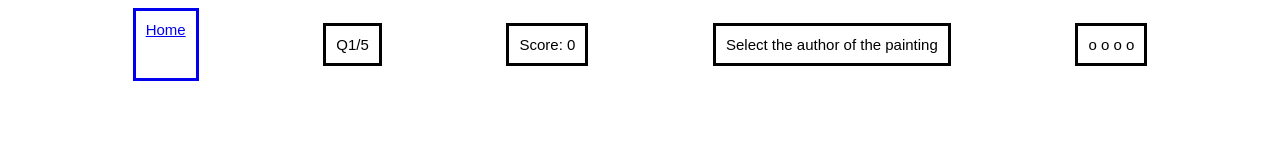
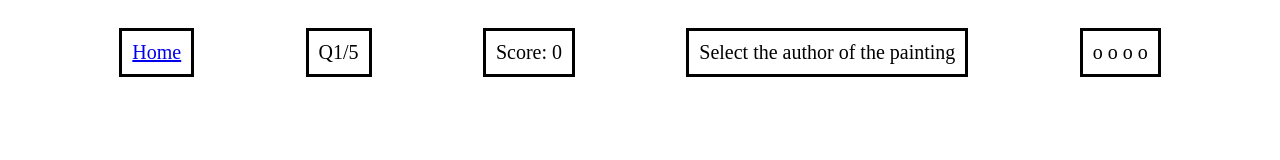
Before and after one commit to anthonychan1211/Lap-1-project-quiz, a plain HTML site: page client/QuestionPage/quesPage.html in a window 1280 px wide. Drawn offline with Linux system fonts and the light colour scheme; no server answers.

Commit message:
css changes

```diff
--- a/client/QuestionPage/quesPage.css
+++ b/client/QuestionPage/quesPage.css
@@ -1,13 +1,13 @@
 body {
   text-align: center;
-  font-size: 15px;
+  font-size: 20px;
   display: flex;
   flex-direction: column;
   justify-content: center;
+  font-family:'Times New Roman', Times, serif;
 }
-.topBar p, a {
+.topBar p {
   padding: 10px;
-  font-family: Arial, Helvetica, sans-serif;
   border-style: solid;
 }
 .topBar {
@@ -15,7 +15,7 @@ body {
   flex-wrap: nowrap;
   justify-content: space-evenly;
 }
-.answers {
+.answers{
   display: flex;
   justify-content: space-evenly;
 }
@@ -45,5 +45,6 @@ body {
 }
 button {
   padding: 5px;
-  font-size: 15px;
+  font-size: 20px;
+  font-family:'Times New Roman', Times, serif;
 }
--- a/client/QuestionPage/quesPage.js
+++ b/client/QuestionPage/quesPage.js
@@ -11,10 +11,12 @@ const fetchData = async (difficulty) => {
 const displayTopBar = (quesNum,wrongGuess,score) => {
   topBar.textContent=""
 
-  const homePage = document.createElement("a");
+  const homePageBlock = document.createElement("p");
+  const homePage = document.createElement('a')
   homePage.textContent = "Home";
   homePage.href = "../Homepage/homePage.html"
-  topBar.appendChild(homePage);
+  topBar.appendChild(homePageBlock);
+  homePageBlock.appendChild(homePage);
 
   const quesProgress = document.createElement("p");
   quesProgress.textContent = `Q${quesNum}/5`;
@@ -62,7 +64,6 @@ const displayQues = async (quesNum) => {
     const choice = document.createElement("button");
     choice.textContent = randomizeChoices[i];
     answerSection.appendChild(choice);
-    console.log(choice)
 
     choice.addEventListener('click', () => {
       let correct = false
@@ -98,7 +99,7 @@ const checkAnswer = (correct,correctAuthor) => {
     painting.style.transform = `scale(${1})`
   } else {
     //wrongGuess++
-    topBar.childNodes[3].textContent=`${"x ".repeat(wrongGuess)}${"o ".repeat(4 - wrongGuess)}`
+    topBar.childNodes[4].textContent=`${"x ".repeat(wrongGuess)}${"o ".repeat(4 - wrongGuess)}`
     if (wrongGuess==4){
       zoomLevel=10
       painting.style.translate = "-50% -50%";
@@ -227,20 +228,4 @@ let score = 0;
 let data = null;
 let fetchStatus = false;
 
-// const restartGame = (mode) => {
-//   quesNum = 1;
-//   wrongGuess = 0;
-//   score = 0;
-//   fetchStatus = false;
-//   difficulty = mode;
-//   const buttons = answerSection.querySelectorAll("button") ;
-
-//   buttons.forEach(button => {
-//     answerSection.removeChild(button);
-//   });
-
-//   console.log("test")
-//   runGame(quesNum,wrongGuess,score);
-// }
-
 runGame(quesNum,wrongGuess,score);
```
